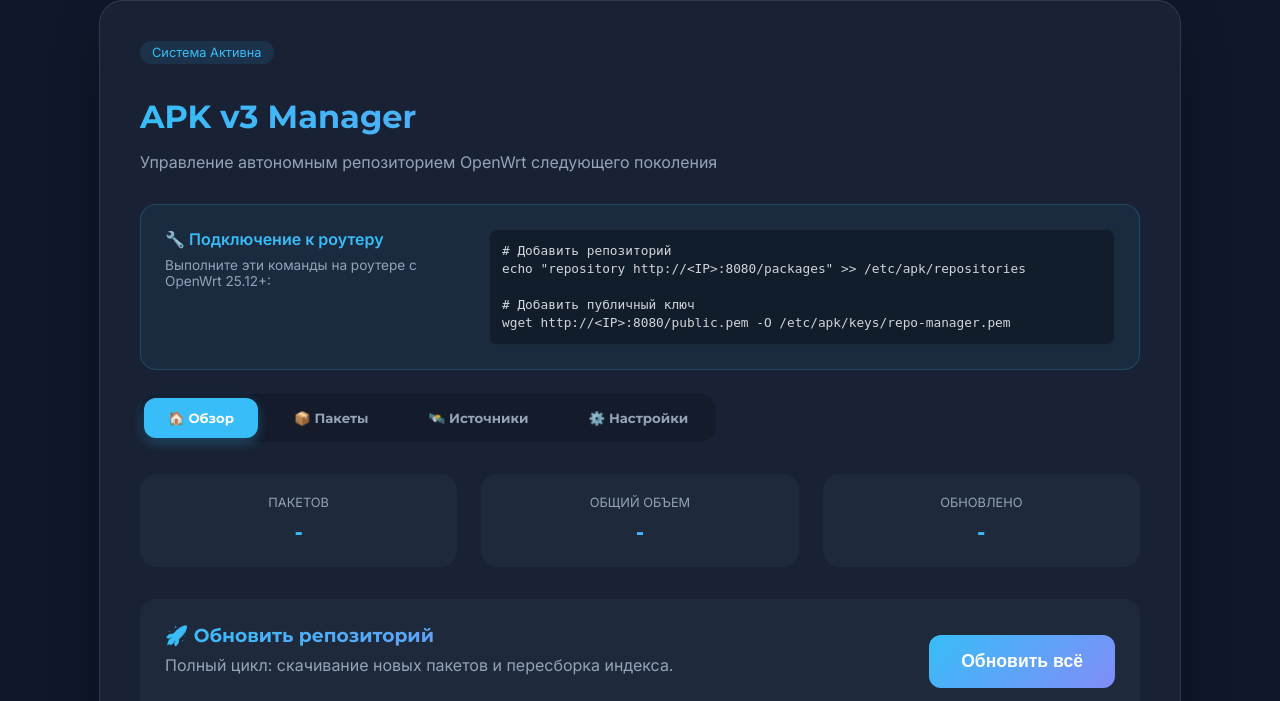
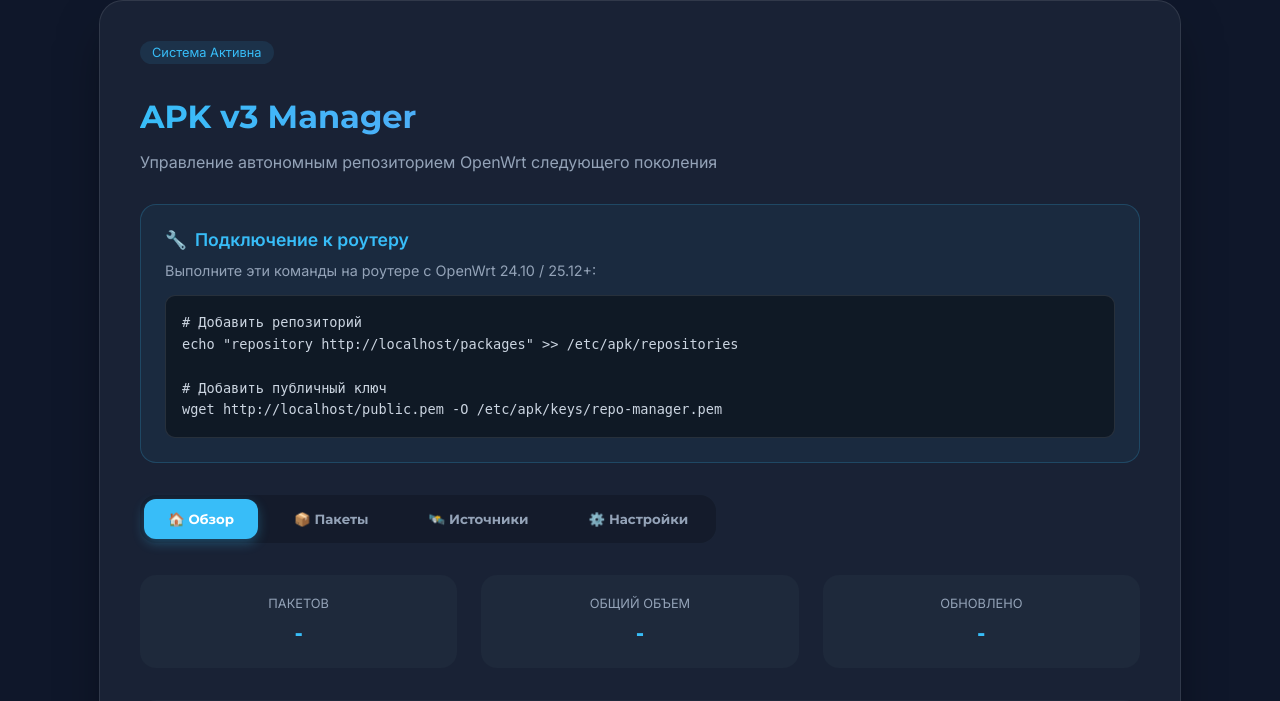
Before and after one commit to EdvardBaldanov/OpenWrt-APK-Manager-V3, a Flask app: template app/web/templates/index.html in a window 1280 px wide. Shown: the top 701 px of the page. Run offline with Flask 3, Linux system fonts and the light colour scheme; the template is opened without the code that fills it, so the values that code supplies are empty; parts of the project's set-up code (start-up, migrations or seed data) failed here and were passed over.

Commit message:
UI: Refactor Router Connection block and add auto-IP substitution

```diff
--- a/app/web/templates/index.html
+++ b/app/web/templates/index.html
@@ -267,18 +267,16 @@
         <h1>APK v3 Manager</h1>
         <p class="subtitle">Управление автономным репозиторием OpenWrt следующего поколения</p>
 
-        <div class="card" style="margin-bottom: 24px; background: rgba(56, 189, 248, 0.05); border-color: rgba(56, 189, 248, 0.2);">
-            <div style="display: flex; gap: 24px; align-items: flex-start;">
-                <div style="flex: 1;">
-                    <h4 style="margin: 0 0 8px 0; color: var(--accent-color);">🔧 Подключение к роутеру</h4>
-                    <p style="margin: 0; font-size: 0.85rem; color: var(--secondary-text);">Выполните эти команды на роутере с OpenWrt 25.12+:</p>
-                </div>
-                <pre style="flex: 2; margin: 0; background: rgba(0,0,0,0.3); padding: 12px; border-radius: 8px; font-size: 0.8rem; line-height: 1.4; border: 1px solid rgba(255,255,255,0.05);"># Добавить репозиторий
+        <div class="card" style="margin-bottom: 32px; background: rgba(56, 189, 248, 0.05); border-color: rgba(56, 189, 248, 0.2);">
+            <h4 style="margin: 0 0 12px 0; color: var(--accent-color); font-size: 1.1rem; display: flex; align-items: center; gap: 8px;">
+                <span>🔧</span> Подключение к роутеру
+            </h4>
+            <p style="margin: 0 0 16px 0; font-size: 0.9rem; color: var(--secondary-text);">Выполните эти команды на роутере с OpenWrt 24.10 / 25.12+:</p>
+            <pre style="margin: 0; background: rgba(0,0,0,0.4); padding: 16px; border-radius: 10px; font-size: 0.85rem; line-height: 1.6; border: 1px solid rgba(255,255,255,0.1); color: #cbd5e1; overflow-x: auto;"># Добавить репозиторий
 echo "repository http://&lt;IP&gt;:8080/packages" >> /etc/apk/repositories
 
 # Добавить публичный ключ
 wget http://&lt;IP&gt;:8080/public.pem -O /etc/apk/keys/repo-manager.pem</pre>
-            </div>
         </div>
 
         <div class="tabs">
@@ -607,13 +605,30 @@ wget http://&lt;IP&gt;:8080/public.pem -O /etc/apk/keys/repo-manager.pem</pre>
             }
         }
 
-        loadPackages();
-        loadStats();
-        loadConfig();
+        // Автоматическая подстановка IP в инструкции подключения
+        function updateInstructions() {
+            const host = window.location.host;
+            const preBlocks = document.querySelectorAll('.card pre');
+            preBlocks.forEach(pre => {
+                if (pre.innerHTML.includes('&lt;IP&gt;:8080')) {
+                    pre.innerHTML = pre.innerHTML.replace(/&lt;IP&gt;:8080/g, host);
+                }
+            });
+        }
 
-        // Постоянный опрос логов
-        pollLogs();
-        setInterval(pollLogs, 3000);
+        function startLogPolling() {
+            pollLogs();
+            setInterval(pollLogs, 3000);
+        }
+
+        // Загрузка данных при старте
+        window.addEventListener('DOMContentLoaded', () => {
+            loadStats();
+            loadConfig();
+            loadPackages();
+            startLogPolling();
+            updateInstructions();
+        });
     </script>
 </body>
 </html>
```
